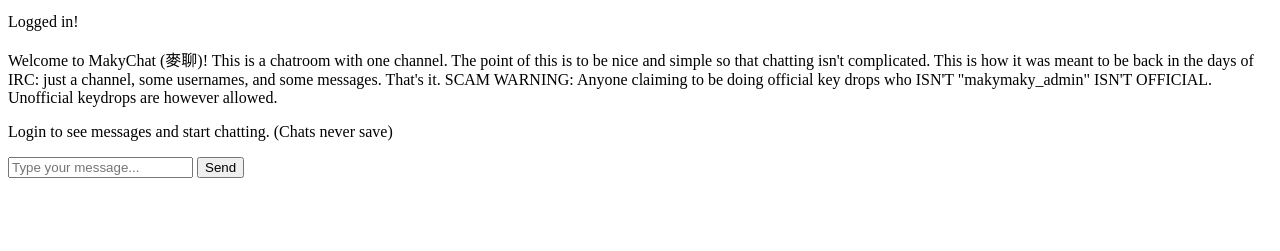
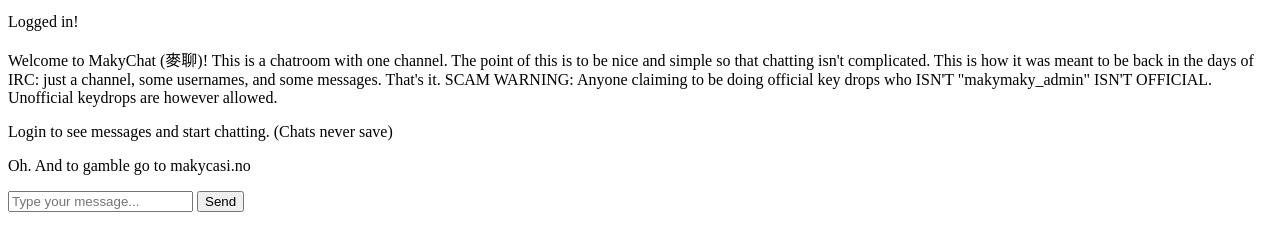
Before and after one commit to MaxiJP/makychat, a plain HTML site: page index.html in a window 1280 px wide. Shown: the part 87-338 px from the top of the page. Drawn offline with Linux system fonts and the light colour scheme.

Commit message:
Update index.html

```diff
--- a/index.html
+++ b/index.html
@@ -31,6 +31,9 @@
           </div>
           <div style="max-w-2/5 p-3 rounded-2xl mb-2 word-break break-word bg-[#374151] text-[#f8fafc] self-start">
             <p>Login to see messages and start chatting. (Chats never save)</p>
+          </div>
+          <div style="max-w-2/5 p-3 rounded-2xl mb-2 word-break break-word bg-[#374151] text-[#f8fafc] self-start">
+            <p>Oh. And to gamble go to makycasi.no</p>
           </div>
         </div>
 
```
